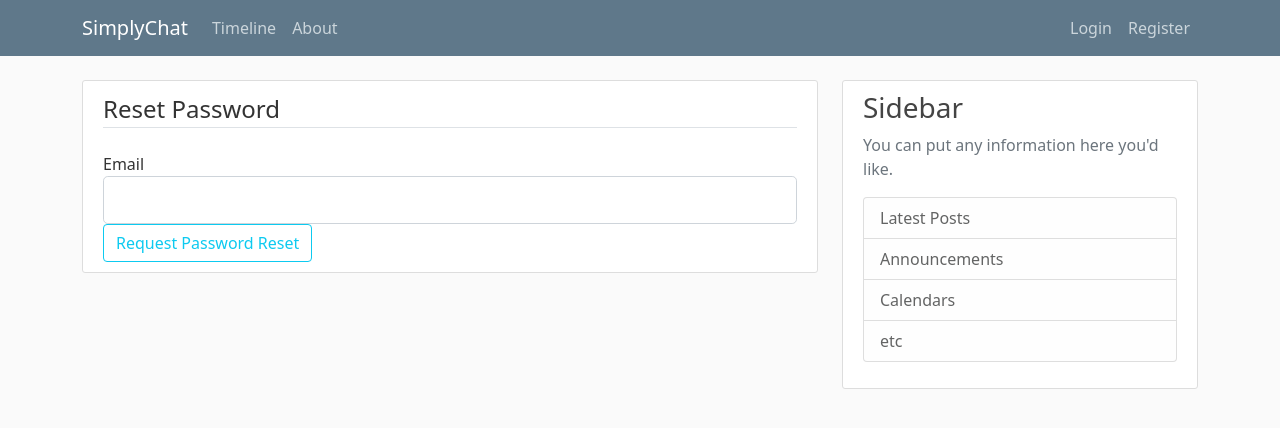
After one commit to skvarnaj/Social-Media-Site, a Flask app: page /reset_password in a window 1280 px wide. The commit adds this page. Shown: the top 428 px of the page. Run offline with Flask 2, Linux system fonts and the light colour scheme; parts of the project's set-up code (start-up, migrations or seed data) failed here and were passed over; some libraries are stand-ins or nearby versions.

Commit message:
added reset password through an email sent to user

```diff
--- a/App/forms.py
+++ b/App/forms.py
@@ -58,3 +58,20 @@ class PostForm(FlaskForm):
     title = StringField('Title', validators=[DataRequired()])
     content = TextAreaField('Content', validators=[DataRequired()])
     submit = SubmitField('Post')
+
+class RequestResetForm(FlaskForm):
+    email = StringField('Email',
+                            validators = [DataRequired(), Email()])
+    submit = SubmitField('Request Password Reset')
+
+    def validate_email(self, email):
+        user = User.query.filter_by(email = email.data).first()
+        if user is None:
+            raise ValidationError('There is no account with that email. Must Register to login.')
+
+class ResetPasswordForm(FlaskForm):
+    password = PasswordField('Password',
+                                validators = [DataRequired()])
+    confirm_password = PasswordField('Confirm Password',
+                                validators = [DataRequired(), EqualTo('password')])
+    submit = SubmitField('Reset Password')
--- a/App/routes.py
+++ b/App/routes.py
@@ -2,11 +2,11 @@ import os
 import secrets
 from PIL import Image
 from flask import render_template, url_for, flash, redirect, request, abort
-from App import app, db, bcrypt
-from App.forms import RegistrationForm, LoginForm, UpdateAccountForm, PostForm
+from App import app, db, bcrypt, mail
+from App.forms import RegistrationForm, LoginForm, UpdateAccountForm, PostForm, RequestResetForm, ResetPasswordForm
 from App.models import User, Post
 from flask_login import login_user, current_user, logout_user, login_required
-
+from flask_mail import Message
 
 @app.route("/home")
 @app.route("/")
@@ -142,3 +142,44 @@ def user_posts(username):
         .order_by(Post.date_posted.desc())\
         .paginate(page=page, per_page = 5)
     return render_template('user_posts.html', posts=posts, user=user)
+
+def send_reset_email(user):
+    token = user.get_reset_token()
+    msg = Message('Password Reset Request',
+                sender = 'noreplyb77988443@gmail.com',
+                recipients=[user.email])
+    msg.body = f'''To reset your password, visit the following link:
+{url_for('reset_token', token=token, _external=True)}
+
+If you did not make this request simply ignore this email. No changes will be made to your account.
+'''
+    mail.send(msg)
+
+@app.route("/reset_password", methods = ['GET','POST'])
+def reset_request():
+    if current_user.is_authenticated:
+        return redirect(url_for('home'))
+    form = RequestResetForm()
+    if form.validate_on_submit():
+        user = User.query.filter_by(email=form.email.data).first()
+        send_reset_email(user)
+        flash('An email has been sent with instructions to reset your password', 'info')
+        return redirect(url_for('login'))
+    return render_template('reset_request.html', title = 'Reset Password', form=form)
+
+@app.route("/reset_password/<token>", methods = ['GET','POST'])
+def reset_token(token):
+    if current_user.is_authenticated:
+        return redirect(url_for('home'))
+    user = User.verify_reset_token(token)
+    if user is None:
+        flash('That is an invalid or expired token', 'warning')
+        return redirect(url_for('reset_request'))
+    form = ResetPasswordForm()
+    if form.validate_on_submit():
+        hashed_password = bcrypt.generate_password_hash(form.password.data).decode('utf-8')
+        user.password = hashed_password
+        db.session.commit()
+        flash(f'Your password has been reset! You can now login', 'success')
+        return redirect(url_for('login'))
+    return render_template('reset_token.html', title = 'Reset Password', form=form)
--- a/App/templates/login.html
+++ b/App/templates/login.html
@@ -38,10 +38,10 @@
             </fieldset>
             <div class = 'form-group'>
                 {{ form.submit(class='btn btn-outline-info') }}
+                <small class='text-muted ml-2'>
+                    <a href="{{ url_for('reset_request') }}">Forgot Password?</a>
+                </small>
             </div>
-            <small class='text-muted ml-2'>
-                <a href="#">Forgot Password?</a>
-            </small>
         </form>
     </div>
     <div class='border-top pt-3'>
--- /dev/null
+++ b/App/templates/reset_request.html
@@ -0,0 +1,27 @@
+{% extends 'layout.html' %}
+{% block content %}
+    <div class="content-section">
+        <form method = 'POST' action = "">
+            {{ form.hidden_tag() }}
+            <fieldset class ='form-group'>
+                <legend class = 'border-bottom mb-4'>Reset Password</legend>
+                <div class = 'form-group'>
+                    {{ form.email.label(class='form-control-label') }}
+                    {% if form.email.errors %}
+                        {{ form.email(class='form-control form-control-lg is-invalid') }}
+                        <div class='invalid-feedback'>
+                            {% for error in form.email.errors %}
+                                <span>{{ error }}</span>
+                            {% endfor %}
+                        </div>
+                    {% else %}
+                        {{ form.email(class='form-control form-control-lg') }}
+                    {% endif %}
+                </div>
+            </fieldset>
+            <div class = 'form-group'>
+                {{ form.submit(class='btn btn-outline-info') }}
+            </div>
+        </form>
+    </div>
+{% endblock content %}
```
Also changed, not shown: App/__init__.py (+10 -0 lines), App/models.py (+15 -1 lines), App/templates/reset_token.html (added, +40 -0 lines), App/site.db, 1 other file.
